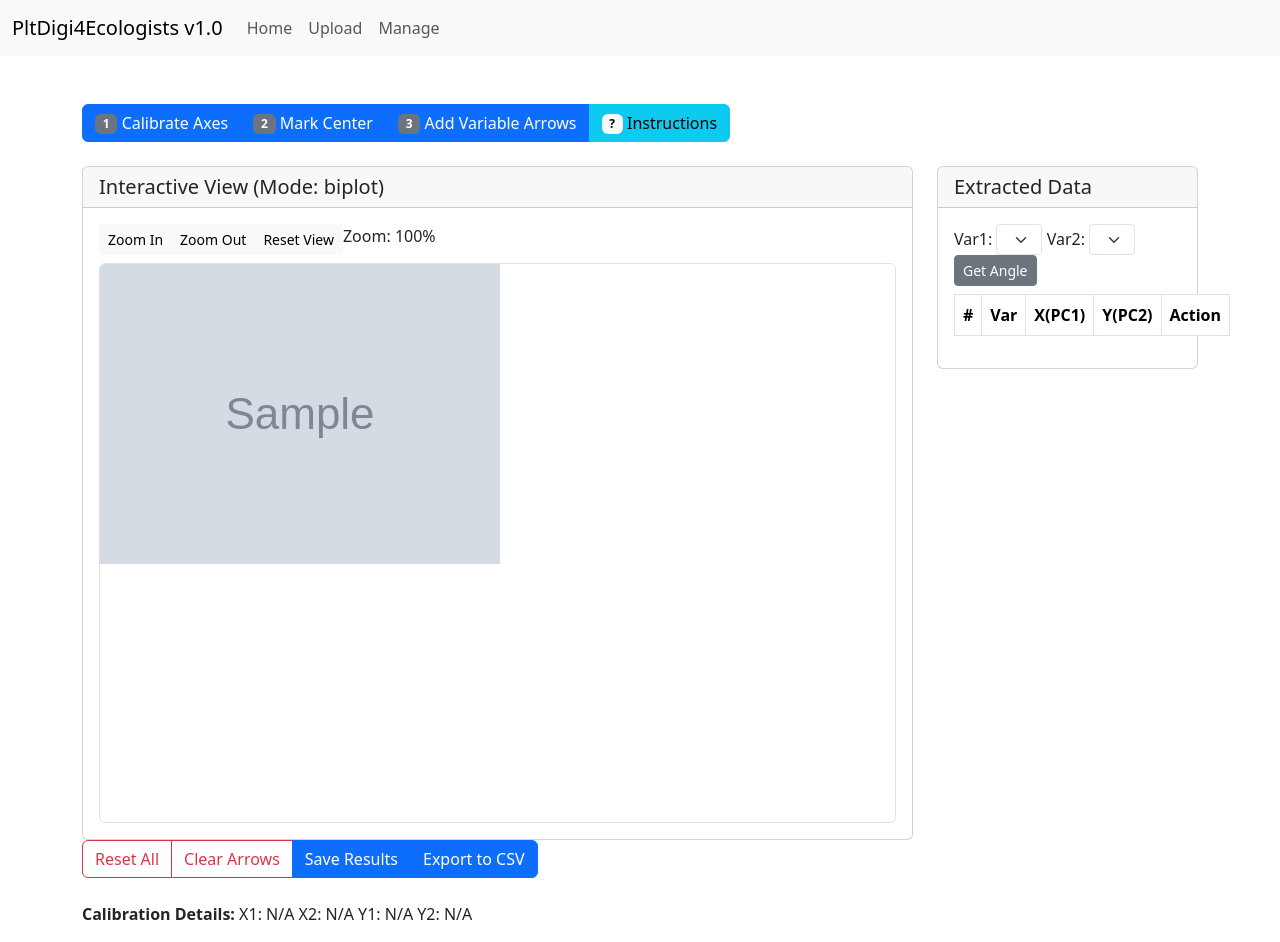
After one commit to EdwardZhu02/PltDigi4Ecologists, a Django app: template Mainapp/templates/interactive_biplot.html in a window 1280 px wide. The commit adds this page. Run offline with Django 3.2, Linux system fonts and the light colour scheme; the template is opened without the code that fills it: most values are stand-ins (such as "Sample title", 1, 10 or a date in 2020); grey boxes marked "Sample" are stand-in pictures; lists and menus that the app fills with data are empty; some libraries are stand-ins or nearby versions.

Commit message:
Add interactive biplot extraction tool
Introduces interactive_biplot.html for extracting variable loadings from biplot images with stepwise calibration, center marking, and arrow addition. Updates manage_figures.html and views.py to support biplot mode and extraction workflow, including UI controls, calibration info, and CSV export.

```diff
--- /dev/null
+++ b/Mainapp/templates/interactive_biplot.html
@@ -0,0 +1,302 @@
+<!DOCTYPE html>
+{% extends 'master.html' %}
+
+{% block content %}
+<div class="container mt-4">
+    <div class="row">
+        <div class="col-12 mb-3">
+            <div class="btn-group mb-2">
+                <button onclick="startAxesCalibration()" class="btn btn-primary"><span class="badge text-bg-secondary">1</span> Calibrate Axes</button>
+                <button onclick="startCenterCalibration()" class="btn btn-primary"><span class="badge text-bg-secondary">2</span> Mark Center</button>
+                <button onclick="startAddingArrows()" class="btn btn-primary"><span class="badge text-bg-secondary">3</span> Add Variable Arrows</button>
+                <a class="btn btn-info" data-bs-toggle="collapse" href="#collapseInstructions" role="button" aria-expanded="false">
+                    <span class="badge text-bg-light">?</span> Instructions
+                </a>
+            </div>
+            <div class="collapse" id="collapseInstructions">
+                <div class="card card-body">
+                    <div class="instructions">
+                        <p><strong>Instructions:</strong></p>
+                        <ul>
+                            <li><strong>Step1 (Calibrate Axes):</strong> Click two points on X axis then two on Y axis.</li>
+                            <li><strong>Step2 (Mark Center):</strong> Click on the biplot origin where arrows start.</li>
+                            <li><strong>Step3 (Add Variable Arrows):</strong> Click on arrow tips, then enter variable name.</li>
+                            <li>Use Ctrl + Left Click to pan the image and Ctrl + Mouse Wheel to zoom.</li>
+                        </ul>
+                    </div>
+                </div>
+            </div>
+        </div>
+    </div>
+    <div class="row">
+        <div class="col-md-9">
+            <div class="card">
+                <h5 class="card-header">Interactive View (Mode: biplot)</h5>
+                <div class="card-body">
+                    <div class="btn-group mb-2">
+                        <button onclick="zoomIn()" class="btn btn-light btn-sm">Zoom In</button>
+                        <button onclick="zoomOut()" class="btn btn-light btn-sm">Zoom Out</button>
+                        <button onclick="resetZoom()" class="btn btn-light btn-sm">Reset View</button>
+                        <span>Zoom: <span id="zoom-display">100%</span></span>
+                    </div>
+                    <div id="image-container" class="border rounded overflow-auto" style="height: 70vh;">
+                        <div id="zoom-scene">
+                            <img id="plot-image" src="/uploaded_images/{{ uploaded_image.image }}" alt="Uploaded Image" onclick="handleImageClick(event)" class="img-fluid">
+                        </div>
+                    </div>
+                </div>
+            </div>
+        </div>
+        <div class="col-md-3">
+            <div class="card">
+                <h5 class="card-header">Extracted Data</h5>
+                <div class="card-body">
+                    <form class="mb-2">
+                        <label>Var1:</label>
+                        <select id="angle-var1" class="form-select form-select-sm d-inline-block w-auto"></select>
+                        <label>Var2:</label>
+                        <select id="angle-var2" class="form-select form-select-sm d-inline-block w-auto"></select>
+                        <button type="button" class="btn btn-sm btn-secondary" onclick="calculateSelectedAngle()">Get Angle</button>
+                    </form>
+                    <div id="angle-result" class="mb-2"></div>
+                    <table class="table table-striped table-bordered table-hover">
+                        <thead>
+                            <tr><th>#</th><th>Var</th><th>X(PC1)</th><th>Y(PC2)</th><th>Action</th></tr>
+                        </thead>
+                        <tbody id="data-table-body"></tbody>
+                    </table>
+                </div>
+            </div>
+        </div>
+    </div>
+    <div class="row">
+        <div class="col-12 mb-3">
+            <div class="btn-group">
+                <button onclick="resetCalibration()" class="btn btn-outline-danger">Reset All</button>
+                <button onclick="clearArrows()" class="btn btn-outline-danger">Clear Arrows</button>
+                <button onclick="saveResults()" class="btn btn-primary">Save Results</button>
+                <button onclick="exportToCSV()" class="btn btn-primary">Export to CSV</button>
+            </div>
+            <br><br>
+            <div class="info-block">
+                <span><strong>Calibration Details:</strong></span>
+                <span>X1: <span id="calibration-x1">N/A</span></span>
+                <span>X2: <span id="calibration-x2">N/A</span></span>
+                <span>Y1: <span id="calibration-y1">N/A</span></span>
+                <span>Y2: <span id="calibration-y2">N/A</span></span>
+            </div>
+        </div>
+    </div>
+</div>
+
+<script>
+    const existingAnalysis = {{ existing_analysis|default:'{}'|safe }};
+    let calibration = { x: [], y: [], center: null };
+    let calibratedValues = { x: null, y: null };
+    let centerReal = null;
+    let isCalibratingAxes = false;
+    let isCalibratingCenter = false;
+    let isAddingArrows = false;
+    let extractedArrows = [];
+    let zoomLevel = 1, panX = 0, panY = 0, isDragging = false, lastMouseX = 0, lastMouseY = 0;
+
+    function handleImageClick(event) {
+        if (isDragging) return;
+        if (isCalibratingAxes) {
+            const img = document.querySelector('#plot-image');
+            const rect = img.getBoundingClientRect();
+            const relativeX = (event.clientX - rect.left) / rect.width;
+            const relativeY = (event.clientY - rect.top) / rect.height;
+            const originalX = relativeX * img.naturalWidth;
+            const originalY = relativeY * img.naturalHeight;
+            if (calibration.x.length < 2) {
+                calibration.x.push({ x: originalX, y: originalY, relativeX, relativeY });
+                renderGreenDot(relativeX, relativeY, 'X' + calibration.x.length);
+                const val = prompt('Enter PC1 value for this point:'); if (val!==null) calibration.x[calibration.x.length-1].value = parseFloat(val);
+            } else if (calibration.y.length < 2) {
+                calibration.y.push({ x: originalX, y: originalY, relativeX, relativeY });
+                renderGreenDot(relativeX, relativeY, 'Y' + calibration.y.length);
+                const val = prompt('Enter PC2 value for this point:'); if (val!==null) calibration.y[calibration.y.length-1].value = parseFloat(val);
+            }
+            if (calibration.x.length===2 && calibration.y.length===2) {
+                isCalibratingAxes = false;
+                calculateCalibration();
+                updateCalibrationInfo();
+                alert('Axes calibration complete');
+            }
+        } else if (isCalibratingCenter) {
+            const img = document.querySelector('#plot-image');
+            const rect = img.getBoundingClientRect();
+            const relativeX = (event.clientX - rect.left) / rect.width;
+            const relativeY = (event.clientY - rect.top) / rect.height;
+            const originalX = relativeX * img.naturalWidth;
+            const originalY = relativeY * img.naturalHeight;
+            calibration.center = { x: originalX, y: originalY, relativeX, relativeY };
+            renderGreenDot(relativeX, relativeY, 'Center');
+            centerReal = calculateRealValues(originalX, originalY);
+            isCalibratingCenter = false;
+            alert('Center marked');
+        } else if (isAddingArrows) {
+            if (!centerReal) { alert('Please calibrate axes and center first'); return; }
+            const img = document.querySelector('#plot-image');
+            const rect = img.getBoundingClientRect();
+            const relativeX = (event.clientX - rect.left) / rect.width;
+            const relativeY = (event.clientY - rect.top) / rect.height;
+            const originalX = relativeX * img.naturalWidth;
+            const originalY = relativeY * img.naturalHeight;
+            const real = calculateRealValues(originalX, originalY);
+            const loadingX = real.x - centerReal.x;
+            const loadingY = real.y - centerReal.y;
+            const name = prompt('Enter variable name:'); if (!name) return;
+            const dot = renderRedDot(relativeX, relativeY);
+            const lineEl = renderArrowLine(originalX, originalY);
+            extractedArrows.push({ name, loadingX, loadingY, relativeX, relativeY, dotElement: dot, lineElement: lineEl });
+            updateDataTable();
+            if (extractedArrows.length>1) {
+                const prev = extractedArrows[extractedArrows.length-2]; const curr = extractedArrows[extractedArrows.length-1];
+                const angle = calculateAngle({x:prev.loadingX,y:prev.loadingY},{x:curr.loadingX,y:curr.loadingY});
+                alert(`Angle between ${prev.name} and ${curr.name}: ${angle.toFixed(2)}°`);
+            }
+        }
+    }
+
+    function calculateCalibration() {
+        calibratedValues.x = (calibration.x[1].value - calibration.x[0].value) / (calibration.x[1].x - calibration.x[0].x);
+        calibratedValues.y = (calibration.y[1].value - calibration.y[0].value) / (calibration.y[1].y - calibration.y[0].y);
+    }
+    function calculateRealValues(origX, origY) {
+        const realX = calibration.x[0].value + (origX - calibration.x[0].x) * calibratedValues.x;
+        const realY = calibration.y[0].value + (origY - calibration.y[0].y) * calibratedValues.y;
+        return { x: realX, y: realY };
+    }
+    function calculateAngle(v1, v2) {
+        const dot = v1.x * v2.x + v1.y * v2.y;
+        const mag1 = Math.hypot(v1.x, v1.y);
+        const mag2 = Math.hypot(v2.x, v2.y);
+        return Math.acos(dot / (mag1 * mag2)) * (180 / Math.PI);
+    }
+    function renderGreenDot(relX, relY, label) {
+        const container = document.querySelector('#zoom-scene');
+        const dot = document.createElement('div'); dot.className = 'data-dot green-dot';
+        dot.style.left = `${relX * 100}%`; dot.style.top = `${relY * 100}%`;
+        if (label) { const lb = document.createElement('span'); lb.className = 'dot-label'; lb.textContent = label; dot.appendChild(lb); }
+        container.appendChild(dot);
+    }
+    function renderRedDot(relX, relY) {
+        const container = document.querySelector('#zoom-scene');
+        const dot = document.createElement('div'); dot.className = 'data-dot red-dot';
+        dot.style.left = `${relX * 100}%`; dot.style.top = `${relY * 100}%`;
+        container.appendChild(dot); return dot;
+    }
+    function renderArrowLine(origX, origY) {
+        const svg = document.getElementById('arrow-layer');
+        const line = document.createElementNS('http://www.w3.org/2000/svg','line');
+        line.setAttribute('x1', calibration.center.x);
+        line.setAttribute('y1', calibration.center.y);
+        line.setAttribute('x2', origX);
+        line.setAttribute('y2', origY);
+        line.setAttribute('stroke', 'red');
+        line.setAttribute('stroke-width', '2');
+        svg.appendChild(line);
+        return line;
+    }
+    function updateDataTable() {
+        const tbody = document.getElementById('data-table-body'); tbody.innerHTML = '';
+        extractedArrows.forEach((d, i) => {
+            const tr = document.createElement('tr');
+            tr.innerHTML = `<td>${i+1}</td><td>${d.name}</td><td>${d.loadingX.toFixed(2)}</td><td>${d.loadingY.toFixed(2)}</td><td><a href='#' onclick="deleteArrow(${i})">Delete</a></td>`;
+            tr.addEventListener('click', () => highlightArrow(i));
+            tbody.appendChild(tr);
+        });
+        updateAngleSelectors();
+    }
+    function updateAngleSelectors() {
+        const s1 = document.getElementById('angle-var1');
+        const s2 = document.getElementById('angle-var2');
+        s1.innerHTML = '<option value="">Select</option>';
+        s2.innerHTML = '<option value="">Select</option>';
+        extractedArrows.forEach(d => {
+            const opt1 = document.createElement('option'); opt1.value = d.name; opt1.textContent = d.name;
+            const opt2 = opt1.cloneNode(true);
+            s1.appendChild(opt1); s2.appendChild(opt2);
+        });
+    }
+    function calculateSelectedAngle() {
+        const v1 = document.getElementById('angle-var1').value;
+        const v2 = document.getElementById('angle-var2').value;
+        if (!v1 || !v2) { alert('Select both variables'); return; }
+        const o1 = extractedArrows.find(d => d.name === v1);
+        const o2 = extractedArrows.find(d => d.name === v2);
+        const ang = calculateAngle({x:o1.loadingX, y:o1.loadingY}, {x:o2.loadingX, y:o2.loadingY});
+        document.getElementById('angle-result').textContent = `Angle between ${v1} and ${v2}: ${ang.toFixed(2)}°`;
+    }
+    function deleteArrow(idx) {
+        if (extractedArrows[idx].dotElement) extractedArrows[idx].dotElement.remove();
+        if (extractedArrows[idx].lineElement) extractedArrows[idx].lineElement.remove();
+        extractedArrows.splice(idx,1); updateDataTable();
+    }
+    function highlightArrow(idx) {
+        const data = extractedArrows[idx];
+        const hl = document.createElement('div'); hl.className='data-dot highlight-dot';
+        hl.style.left=`${data.relativeX*100}%`; hl.style.top=`${data.relativeY*100}%`;
+        document.querySelector('#zoom-scene').appendChild(hl);
+        setTimeout(()=>hl.remove(),1000);
+    }
+    function startAxesCalibration() { isCalibratingAxes=true; isCalibratingCenter=false; isAddingArrows=false; calibration={x:[],y:[],center:null}; existingAnalysis; document.querySelectorAll('.data-dot').forEach(el=>el.remove()); updateCalibrationInfo(); alert('Select two X-axis points and two Y-axis points'); }
+    function startCenterCalibration() { if (!calibratedValues.x) { alert('Calibrate axes first'); return;} isCalibratingCenter=true; isCalibratingAxes=false; isAddingArrows=false; alert('Select center point'); }
+    function startAddingArrows() { if (!centerReal) { alert('Mark center first'); return;} isAddingArrows=true; isCalibratingAxes=false; isCalibratingCenter=false; alert('Click arrow tips to add variables'); }
+    function updateCalibrationInfo() {
+        document.getElementById('calibration-x1').textContent = calibration.x[0]?.value||'N/A';
+        document.getElementById('calibration-x2').textContent = calibration.x[1]?.value||'N/A';
+        document.getElementById('calibration-y1').textContent = calibration.y[0]?.value||'N/A';
+        document.getElementById('calibration-y2').textContent = calibration.y[1]?.value||'N/A';
+        document.getElementById('calibration-center').textContent = centerReal?`(${centerReal.x.toFixed(2)},${centerReal.y.toFixed(2)})`:'N/A';
+    }
+    function resetCalibration() { calibration={x:[],y:[],center:null}; calibratedValues={x:null,y:null}; centerReal=null; isCalibratingAxes=isCalibratingCenter=isAddingArrows=false; document.querySelectorAll('.data-dot').forEach(el=>el.remove()); extractedArrows=[]; updateDataTable(); updateCalibrationInfo(); }
+    function clearArrows() { extractedArrows.forEach(d=>{ if (d.dotElement) d.dotElement.remove(); if (d.lineElement) d.lineElement.remove(); }); extractedArrows=[]; updateDataTable(); }
+    function exportToCSV() { const rows=['Variable,PC1,PC2']; extractedArrows.forEach((d,i)=>rows.push(`${d.name},${d.loadingX.toFixed(2)},${d.loadingY.toFixed(2)}`)); const blob=new Blob([rows.join('\n')],{type:'text/csv'}); const url=URL.createObjectURL(blob); const a=document.createElement('a'); a.href=url; a.download='biplot_data.csv'; a.click(); URL.revokeObjectURL(url); }
+    function saveResults() { fetch('',{method:'POST',headers:{'Content-Type':'application/json','X-CSRFToken':'{{ csrf_token }}'},body:JSON.stringify({saveResults:true,calibration,extractedData:extractedArrows})}).then(r=>r.json()).then(d=>alert(d.message||'Saved')); }
+    function zoomIn(){zoomLevel=Math.min(zoomLevel*1.5,5);updateImageTransform();}
+    function zoomOut(){zoomLevel=Math.max(zoomLevel/1.5,0.5);updateImageTransform();}
+    function resetZoom(){zoomLevel=1;panX=0;panY=0;updateImageTransform();}
+    function updateImageTransform(){const s=document.querySelector('#zoom-scene');s.style.transform=`scale(${zoomLevel}) translate(${panX}px,${panY}px)`;document.getElementById('zoom-display').textContent=Math.round(zoomLevel*100)+'%';}
+    function handleMouseDown(e){if(e.button===0&&e.ctrlKey){isDragging=true;lastMouseX=e.clientX;lastMouseY=e.clientY; e.preventDefault();}}
+    function handleMouseMove(e){if(isDragging){const dx=e.clientX-lastMouseX,dy=e.clientY-lastMouseY;panX+=dx/zoomLevel;panY+=dy/zoomLevel;updateImageTransform();lastMouseX=e.clientX;lastMouseY=e.clientY;}}
+    function handleMouseUp(){isDragging=false;}
+    function handleWheel(e){if(e.ctrlKey){e.preventDefault();e.deltaY<0?zoomIn():zoomOut();}}
+    document.addEventListener('DOMContentLoaded',()=>{
+        const ic=document.querySelector('#image-container');ic.addEventListener('mousedown',handleMouseDown);document.addEventListener('mousemove',handleMouseMove);document.addEventListener('mouseup',handleMouseUp);ic.addEventListener('wheel',handleWheel);
+        // add SVG overlay for arrows
+        const img = document.querySelector('#plot-image');
+        const svg = document.createElementNS('http://www.w3.org/2000/svg','svg');
+        svg.setAttribute('id','arrow-layer');
+        svg.setAttribute('viewBox', `0 0 ${img.naturalWidth} ${img.naturalHeight}`);
+        svg.style.position = 'absolute'; svg.style.top = '0'; svg.style.left = '0';
+        svg.style.width = '100%'; svg.style.height = '100%'; svg.style.pointerEvents = 'none';
+        document.querySelector('#zoom-scene').appendChild(svg);
+        // render existing arrows with lines
+        if(existingAnalysis.extractedData){
+            existingAnalysis.extractedData.forEach((pt, i) => {
+                const dot = renderRedDot(pt.relativeX, pt.relativeY);
+                const origX = pt.relativeX * img.naturalWidth;
+                const origY = pt.relativeY * img.naturalHeight;
+                const line = renderArrowLine(origX, origY);
+                extractedArrows.push({...pt, dotElement: dot, lineElement: line});
+            });
+            updateDataTable();
+        }
+        if(existingAnalysis.calibration){ calibration=existingAnalysis.calibration; calibration.center=existingAnalysis.calibration.center; calculateCalibration(); centerReal=calculateRealValues(calibration.center.x,calibration.center.y); calibration.x.forEach((pt,i)=>renderGreenDot(pt.relativeX,pt.relativeY,'X'+(i+1))); calibration.y.forEach((pt,i)=>renderGreenDot(pt.relativeX,pt.relativeY,'Y'+(i+1))); renderGreenDot(calibration.center.relativeX,calibration.center.relativeY,'Center'); updateCalibrationInfo(); }
+    });
+</script>
+<style>
+    #image-container{position:relative;overflow:auto;border:2px solid #ddd;max-width:100%;max-height:70vh;cursor:crosshair;}
+    #zoom-scene{position:relative;transform-origin:top left;transition:transform .1s ease-out;width:fit-content;height:fit-content;}
+    #plot-image{display:block;max-width:none;max-height:none;transform-origin:top left;transition:transform .1s ease-out;}
+    .data-dot{position:absolute;border-radius:50%;pointer-events:none;transform:translate(-50%,-50%);z-index:10;}
+    .red-dot{width:8px;height:8px;background-color:#B02226;border:1px solid whitesmoke;}
+    .green-dot{width:10px;height:10px;background-color:#38C1F3;border:1px solid whitesmoke;}
+    .highlight-dot{width:15px;height:15px;background-color:#F0A12C;border:2px solid whitesmoke;animation:pulse .5s ease-in-out;}
+    @keyframes pulse{0%{transform:translate(-50%,-50%) scale(1);}50%{transform:translate(-50%,-50%) scale(1.5);}100%{transform:translate(-50%,-50%) scale(1);} }
+    .dot-label{position:absolute;top:-20px;left:50%;transform:translateX(-50%);background:white;padding:2px 4px;border:1px solid #ccc;border-radius:3px;font-size:12px;}
+</style>
+{% endblock %}
--- a/Mainapp/templates/manage_figures.html
+++ b/Mainapp/templates/manage_figures.html
@@ -25,6 +25,7 @@
                         <option value="" {% if not figure.category %}selected{% endif %}>Select Category</option>
                         <option value="scatterplot" {% if figure.category == 'scatterplot' %}selected{% endif %}>Scatterplot</option>
                         <option value="barplot" {% if figure.category == 'barplot' %}selected{% endif %}>Barplot</option>
+                        <option value="biplot" {% if figure.category == 'biplot' %}selected{% endif %}>Biplot</option>
                         <!-- More types -->
                     </select>
                 </td>
--- a/Mainapp/views.py
+++ b/Mainapp/views.py
@@ -44,6 +44,8 @@ class InteractiveView(View):
             # Load the appropriate template based on the category
             if uploaded_image.category == 'barplot':
                 template_name = 'interactive_barplot.html'
+            elif uploaded_image.category == 'biplot':
+                template_name = 'interactive_biplot.html'
             else:
                 template_name = 'interactive_scatter.html'
             return render(request, template_name, {
```
